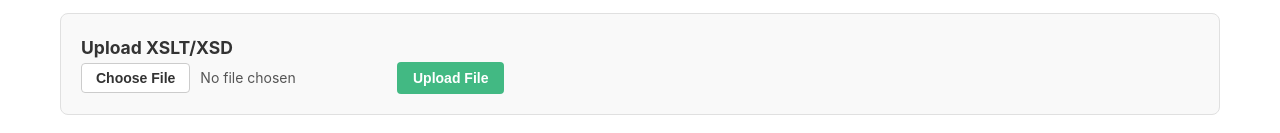
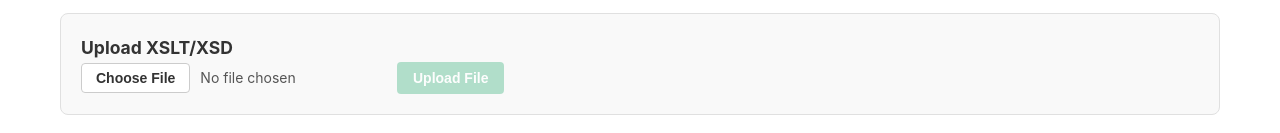
Before and after one commit to Chloe-Larsen/IMY-210-Project, a Vue app in the folder frontend/: page / in a window 1280 px wide. Shown: the part 154-287 px from the top of the page. Built offline with nearby package versions, Linux system fonts and the light colour scheme; no server answers.

Commit message:
Edited uploadview

```diff
--- a/frontend/src/views/UploadView.vue
+++ b/frontend/src/views/UploadView.vue
@@ -93,8 +93,6 @@ const executeUpload = async (url, formData, isXsd = false) => {
 };
 
 const deleteFile = async (filename) => {
-  if (!confirm(`Are you sure you want to delete ${filename}?`)) return;
-
   isLoading.value = true;
   message.value = '';
 
@@ -123,13 +121,13 @@ const deleteFile = async (filename) => {
     <div class="upload-section">
         <h3>Upload XSLT/XSD</h3>
         <input type="file" @change="handleFileChange($event, 'file')" ref="fileInputRef"/>
-        <button @click="uploadFile" :disabled="isLoading">Upload File</button>
+        <button @click="uploadFile" :disabled="isLoading || !generalFile">Upload File</button>
     </div>
 
     <div class="upload-section" v-if="isXsdUploaded">
         <h3>Upload XML (with XSD validation)</h3>
         <input type="file" @change="handleFileChange($event, 'xml')" accept=".xml" ref="xmlInputRef"/>
-        <button @click="uploadXml" :disabled="isLoading">Upload XML</button>
+        <button @click="uploadXml" :disabled="isLoading|| !xmlFile">Upload XML</button>
     </div>
 
     <div class="upload-section" v-else>
```
Also changed, not shown: 4 other files (tests, documents, lock files or other folders).
